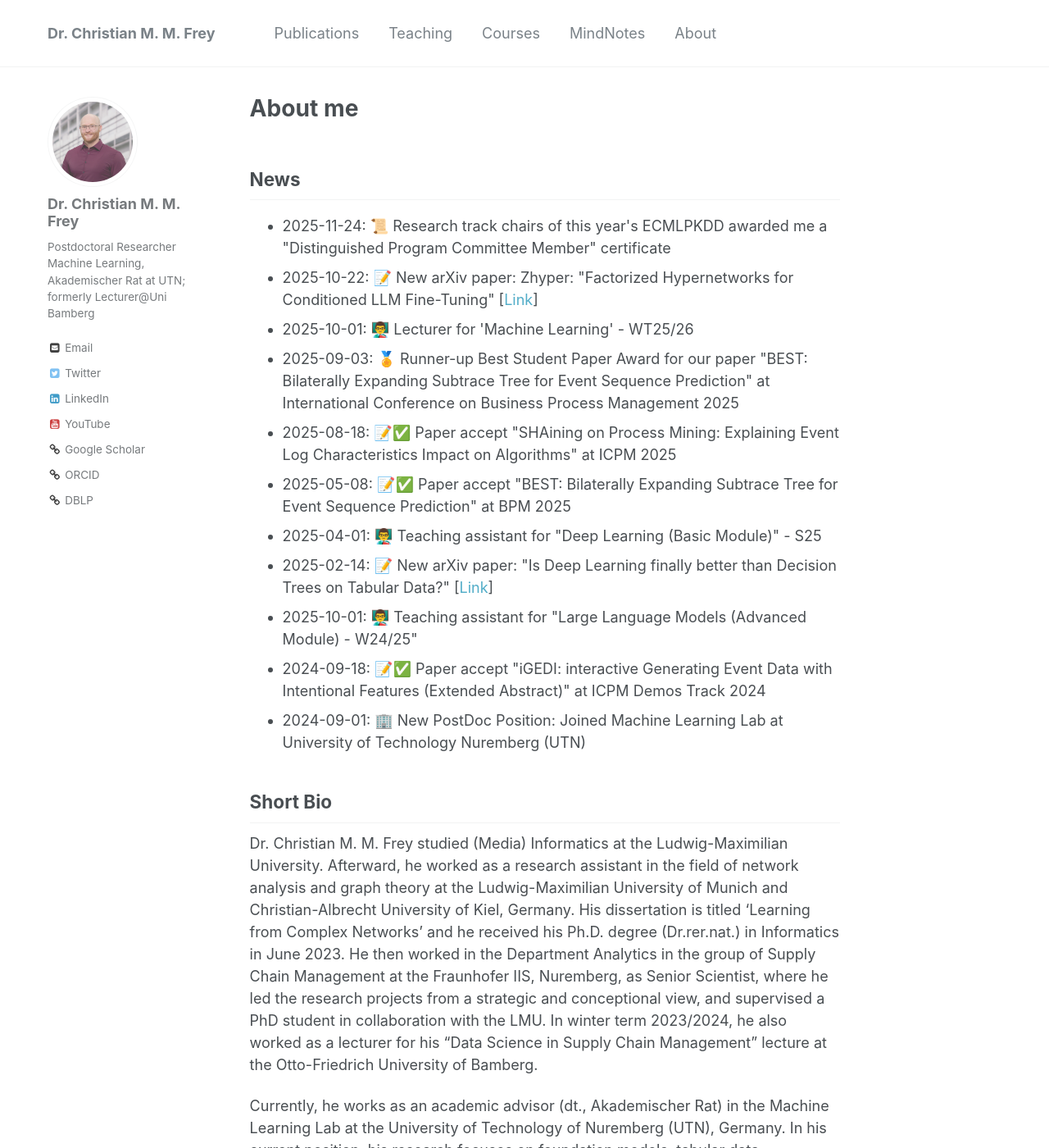
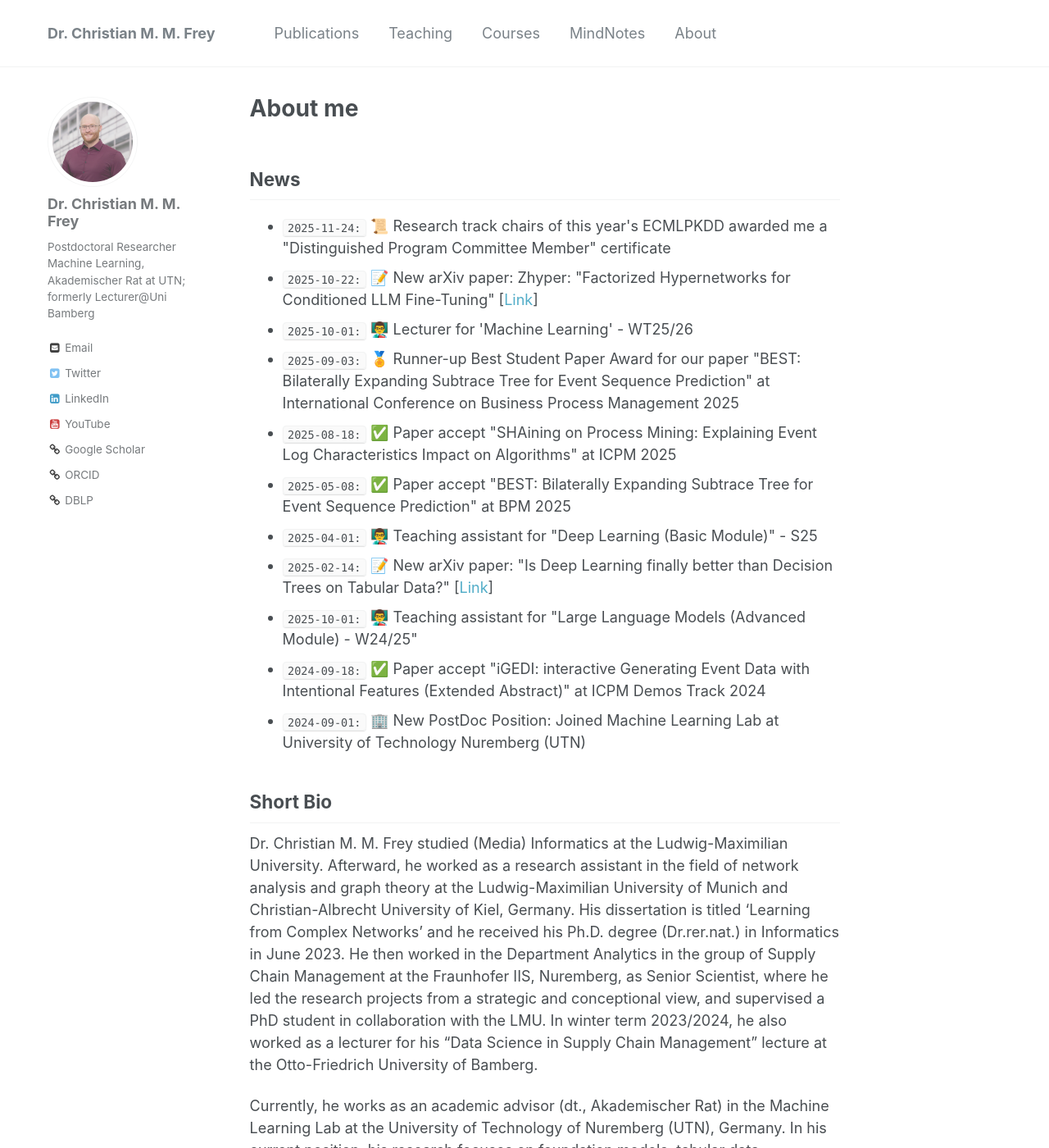
Before and after one commit to christianmaxmike/christianmaxmike.github.io, a Jekyll site: the page built from _pages/about.md, in a window 1280 px wide and 1400 px high. Shown: the whole window at 82% size. Built offline with Jekyll 4.4.1, drawn with Linux system fonts in a browser that asks for light colours.

Commit message:
Format news items with code tags for clarity

```diff
--- a/_pages/about.md
+++ b/_pages/about.md
@@ -17,17 +17,17 @@ redirect_from:
 ## News
 <ul>
 	<!--<li>2025-10-01: Teacher for "Machine Learning" at University of Technology Nuremberg - W25/26</li>-->
-	<li>2025-11-24: 📜 Research track chairs of this year's ECMLPKDD awarded me a "Distinguished Program Committee Member" certificate</li>
-	<li>2025-10-22: 📝 New arXiv paper: Zhyper: "Factorized Hypernetworks for Conditioned LLM Fine-Tuning" [<a href="https://arxiv.org/abs/2510.19733">Link</a>]</li>
-	<li>2025-10-01: 👨‍🏫 Lecturer for 'Machine Learning' - WT25/26</li>
-	<li>2025-09-03: 🏅 Runner-up Best Student Paper Award for our paper "BEST: Bilaterally Expanding Subtrace Tree for Event Sequence Prediction" at International Conference on Business Process Management 2025</li>
-	<li>2025-08-18: 📝✅ Paper accept "SHAining on Process Mining: Explaining Event Log Characteristics Impact on Algorithms" at ICPM 2025</li>
-	<li>2025-05-08: 📝✅ Paper accept "BEST: Bilaterally Expanding Subtrace Tree for Event Sequence Prediction" at BPM 2025</li>
-	<li>2025-04-01: 👨‍🏫 Teaching assistant for "Deep Learning (Basic Module)" - S25</li>
-	<li>2025-02-14: 📝 New arXiv paper: "Is Deep Learning finally better than Decision Trees on Tabular Data?" [<a href="https://arxiv.org/abs/2402.03970">Link</a>]</li>
-	<li>2025-10-01: 👨‍🏫 Teaching assistant for "Large Language Models (Advanced Module) - W24/25"</li>
-	<li>2024-09-18: 📝✅ Paper accept "iGEDI: interactive Generating Event Data with Intentional Features (Extended Abstract)" at ICPM Demos Track 2024</li>
-	<li>2024-09-01: 🏢 New PostDoc Position: Joined Machine Learning Lab at University of Technology Nuremberg (UTN)</li>
+	<li><code>2025-11-24:</code> 📜 Research track chairs of this year's ECMLPKDD awarded me a "Distinguished Program Committee Member" certificate</li>
+	<li><code>2025-10-22:</code> 📝 New arXiv paper: Zhyper: "Factorized Hypernetworks for Conditioned LLM Fine-Tuning" [<a href="https://arxiv.org/abs/2510.19733">Link</a>]</li>
+	<li><code>2025-10-01:</code> 👨‍🏫 Lecturer for 'Machine Learning' - WT25/26</li>
+	<li><code>2025-09-03:</code> 🏅 Runner-up Best Student Paper Award for our paper "BEST: Bilaterally Expanding Subtrace Tree for Event Sequence Prediction" at International Conference on Business Process Management 2025</li>
+	<li><code>2025-08-18:</code> ✅ Paper accept "SHAining on Process Mining: Explaining Event Log Characteristics Impact on Algorithms" at ICPM 2025</li>
+	<li><code>2025-05-08:</code> ✅ Paper accept "BEST: Bilaterally Expanding Subtrace Tree for Event Sequence Prediction" at BPM 2025</li>
+	<li><code>2025-04-01:</code> 👨‍🏫 Teaching assistant for "Deep Learning (Basic Module)" - S25</li>
+	<li><code>2025-02-14:</code> 📝 New arXiv paper: "Is Deep Learning finally better than Decision Trees on Tabular Data?" [<a href="https://arxiv.org/abs/2402.03970">Link</a>]</li>
+	<li><code>2025-10-01:</code> 👨‍🏫 Teaching assistant for "Large Language Models (Advanced Module) - W24/25"</li>
+	<li><code>2024-09-18:</code> ✅ Paper accept "iGEDI: interactive Generating Event Data with Intentional Features (Extended Abstract)" at ICPM Demos Track 2024</li>
+	<li><code>2024-09-01:</code> 🏢 New PostDoc Position: Joined Machine Learning Lab at University of Technology Nuremberg (UTN)</li>
 </ul>
 
 ## Short Bio
```
